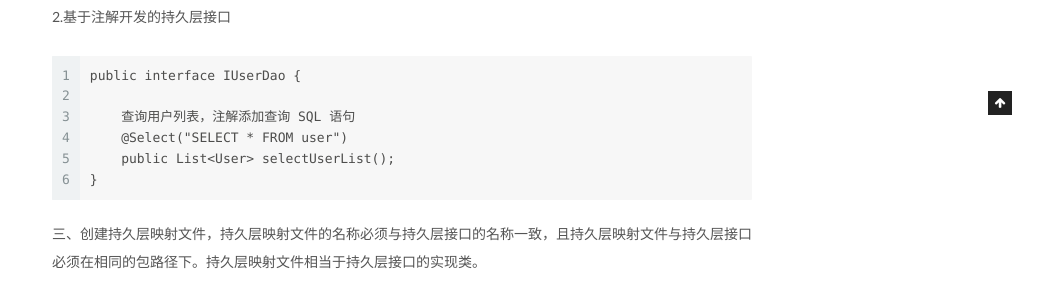
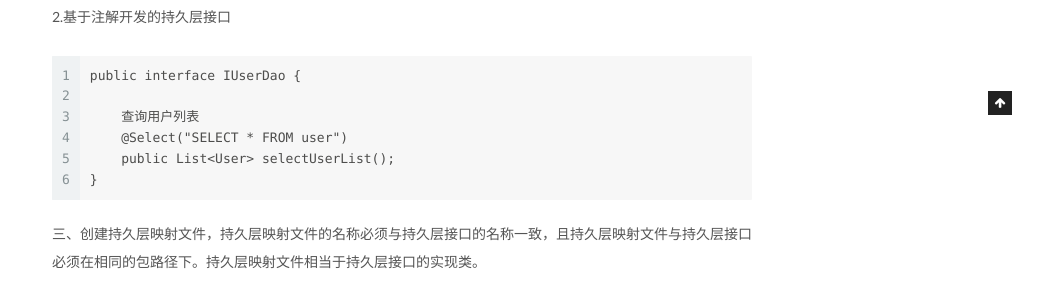
Before and after one commit to chuyibo/chuyibo.github.io, a Jekyll site: the page built from _posts/2021-01-27-MyBatis 学习笔记01.md, in a window 1280 px wide. Shown: the part 885-1185 px from the top of the page, without its empty margins (238-1280 px from the left). Built offline with Jekyll 4.4.1, drawn with Linux system fonts in a browser that asks for light colours.

Commit message:
2021/03/03

````diff
--- a/_posts/2021-01-27-MyBatis 学习笔记01.md
+++ b/_posts/2021-01-27-MyBatis 学习笔记01.md
@@ -41,7 +41,7 @@ public interface IUserDao {
 ```
 public interface IUserDao {
 
-    查询用户列表，注解添加查询 SQL 语句
+    查询用户列表
     @Select("SELECT * FROM user")
     public List<User> selectUserList();
 }
````
